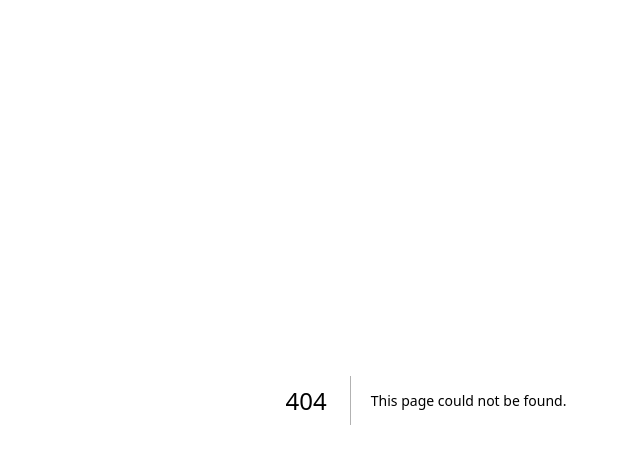
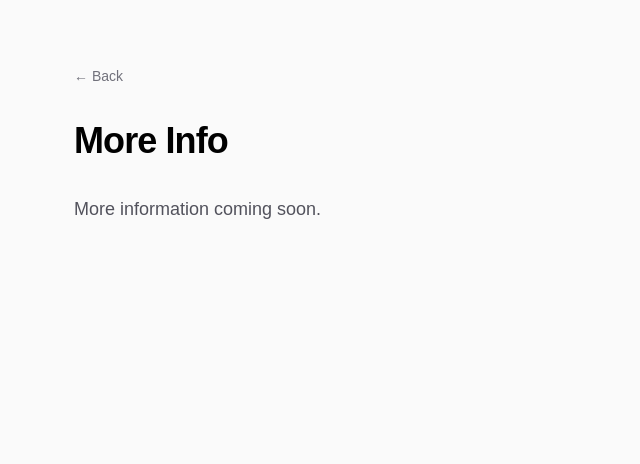
Before and after one commit to Awesomedonut/apricity, a Next.js app: page /more-info in a window 1280 px wide. Before the commit this address had no page. Shown: the top 464 px of the page, without its empty margins (214-854 px from the left). Built offline with nearby package versions, Linux system fonts and the light colour scheme.

Commit message:
comcept art page

```diff
--- /dev/null
+++ b/src/app/concept-art/page.tsx
@@ -0,0 +1,53 @@
+import Image from "next/image";
+import Link from "next/link";
+
+import sketch2 from "@/imgs/sketch2.jpg";
+import conceptRough from "@/imgs/ML_FL_conceptRough.jpg";
+import img0746 from "@/imgs/IMG_0746.png";
+import img0753 from "@/imgs/IMG_0753.png";
+import haq from "@/imgs/HAQ-XFlXQAEvTaq.jpg";
+import screenshot from "@/imgs/Screenshot_2024-12-28_at_10.33.41_PM.png";
+
+const images = [
+  { src: sketch2, alt: "Sketch", caption: "Daien & Ludi by Blaise_rmd" },
+  { src: conceptRough, alt: "Concept rough", caption: "Daien & Ludi by Blaise_rmd" },
+  { src: img0746, alt: "Concept art", caption: "Daien by blob_the_alien" },
+  { src: img0753, alt: "Concept art", caption: "Ludi by blob_the_alien" },
+  { src: haq, alt: "Character art", caption: "Daien by tutaime1" },
+  { src: screenshot, alt: "Screenshot", caption: "Daien by my IRL friend" },
+];
+
+export default function ConceptArt() {
+  return (
+    <div className="min-h-screen bg-zinc-50 dark:bg-black">
+      <div className="max-w-6xl mx-auto px-8 py-16">
+        <Link
+          href="/"
+          className="text-sm text-zinc-500 hover:text-zinc-800 dark:text-zinc-400 dark:hover:text-zinc-200 mb-8 inline-block"
+        >
+          &larr; Back
+        </Link>
+
+        <h1 className="text-3xl lg:text-4xl font-semibold leading-tight tracking-tight text-black dark:text-zinc-50 mb-8">
+          Concept Art
+        </h1>
+
+        <div className="grid grid-cols-1 md:grid-cols-2 gap-8">
+          {images.map((img, index) => (
+            <div key={index} className="flex flex-col gap-2">
+              <div className="relative aspect-square">
+                <Image
+                  src={img.src}
+                  alt={img.alt}
+                  fill
+                  className="object-contain rounded-lg"
+                />
+              </div>
+              <p className="text-sm text-zinc-500 dark:text-zinc-400">{img.caption}</p>
+            </div>
+          ))}
+        </div>
+      </div>
+    </div>
+  );
+}
--- /dev/null
+++ b/src/app/more-info/page.tsx
@@ -0,0 +1,26 @@
+import Link from "next/link";
+
+export default function MoreInfo() {
+  return (
+    <div className="min-h-screen bg-zinc-50 dark:bg-black">
+      <div className="max-w-3xl mx-auto px-8 py-16">
+        <Link
+          href="/"
+          className="text-sm text-zinc-500 hover:text-zinc-800 dark:text-zinc-400 dark:hover:text-zinc-200 mb-8 inline-block"
+        >
+          &larr; Back
+        </Link>
+
+        <h1 className="text-3xl lg:text-4xl font-semibold leading-tight tracking-tight text-black dark:text-zinc-50 mb-8">
+          More Info
+        </h1>
+
+        <div className="prose prose-zinc dark:prose-invert max-w-none">
+          <p className="text-lg text-zinc-600 dark:text-zinc-400">
+            More information coming soon.
+          </p>
+        </div>
+      </div>
+    </div>
+  );
+}
--- a/src/app/page.tsx
+++ b/src/app/page.tsx
@@ -1,4 +1,5 @@
 import Image from "next/image";
+import Link from "next/link";
 import { InterestButton } from "@/components/InterestButton";
 import sketchImg from "@/imgs/sketch2.jpg";
 
@@ -66,6 +67,21 @@ export default function Home() {
                     </a>
                   </div>
                 </div>
+
+                <div className="flex flex-wrap gap-3 pt-4 border-t border-zinc-200 dark:border-zinc-800">
+                  <Link
+                    href="/concept-art"
+                    className="text-sm text-zinc-500 hover:text-zinc-800 dark:text-zinc-400 dark:hover:text-zinc-200 underline underline-offset-4"
+                  >
+                    Concept Art
+                  </Link>
+                  <Link
+                    href="/more-info"
+                    className="text-sm text-zinc-500 hover:text-zinc-800 dark:text-zinc-400 dark:hover:text-zinc-200 underline underline-offset-4"
+                  >
+                    More Info
+                  </Link>
+                </div>
               </div>
             </div>
           </div>
```
